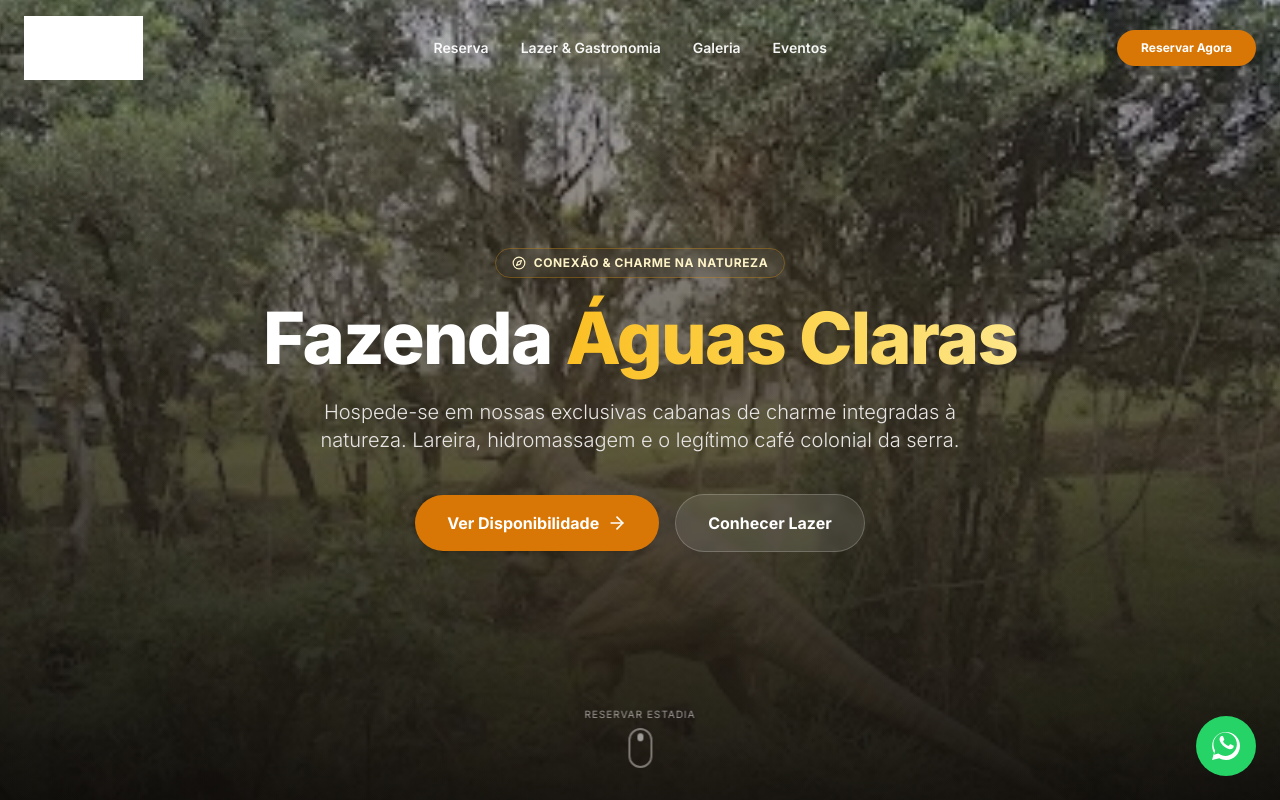
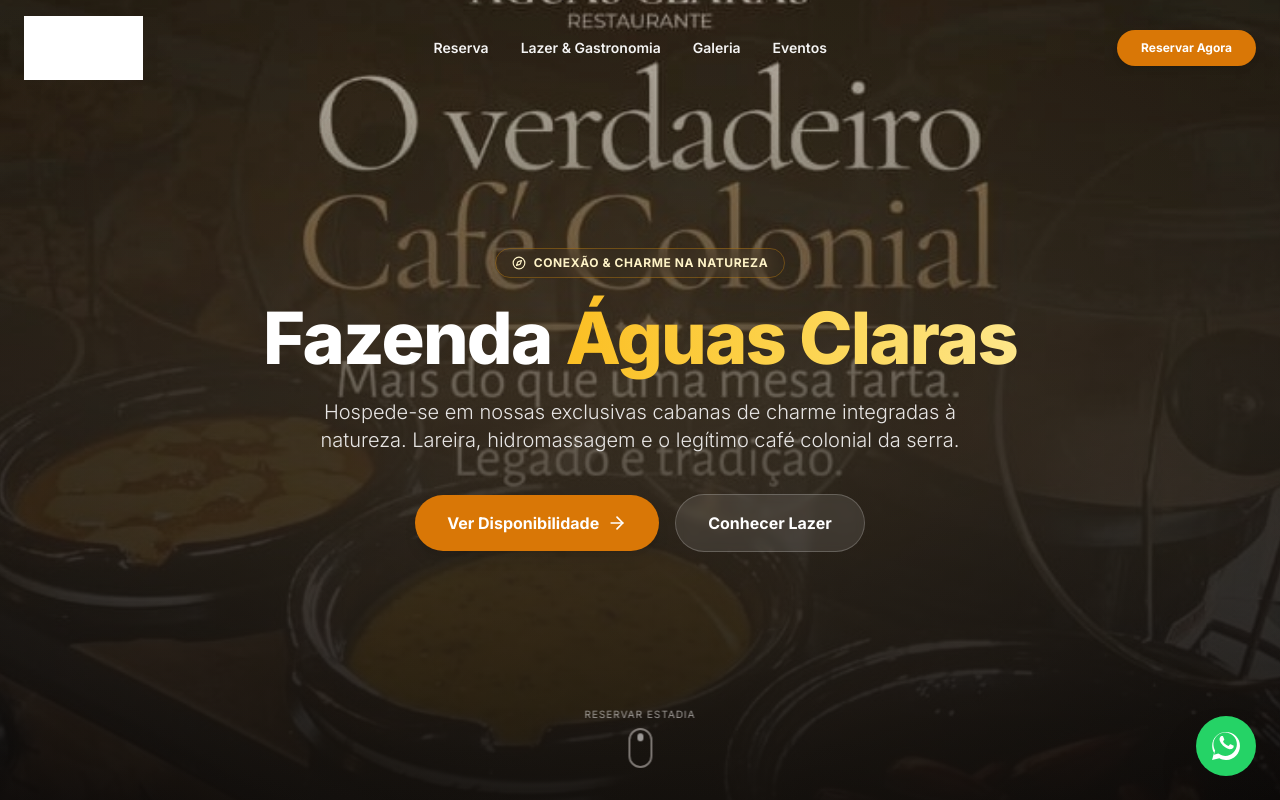
Before and after one commit to rodolf0santiag0/Hotel-Restaurante-Fazenda-guas-Claras-, a Next.js app: page / in a window 1280 px wide. Shown: the top 800 px of the page. Built offline with nearby package versions, Linux system fonts and the light colour scheme; no server answers; the database is empty.

Commit message:
feat: replace Hero background with user's third photo and update transparent logo

```diff
--- a/src/app/page.tsx
+++ b/src/app/page.tsx
@@ -116,7 +116,7 @@
         <div
           className="absolute inset-0 bg-cover bg-center opacity-70 scale-105 transition-transform duration-[10000ms]"
           style={{
-            backgroundImage: "url('/images/fazenda-paisagem.jpg')",
+            backgroundImage: "url('/images/hero-bg.jpg')",
           }}
         />
 
```
Also changed, not shown: public/images/hero-bg.jpg (added).
